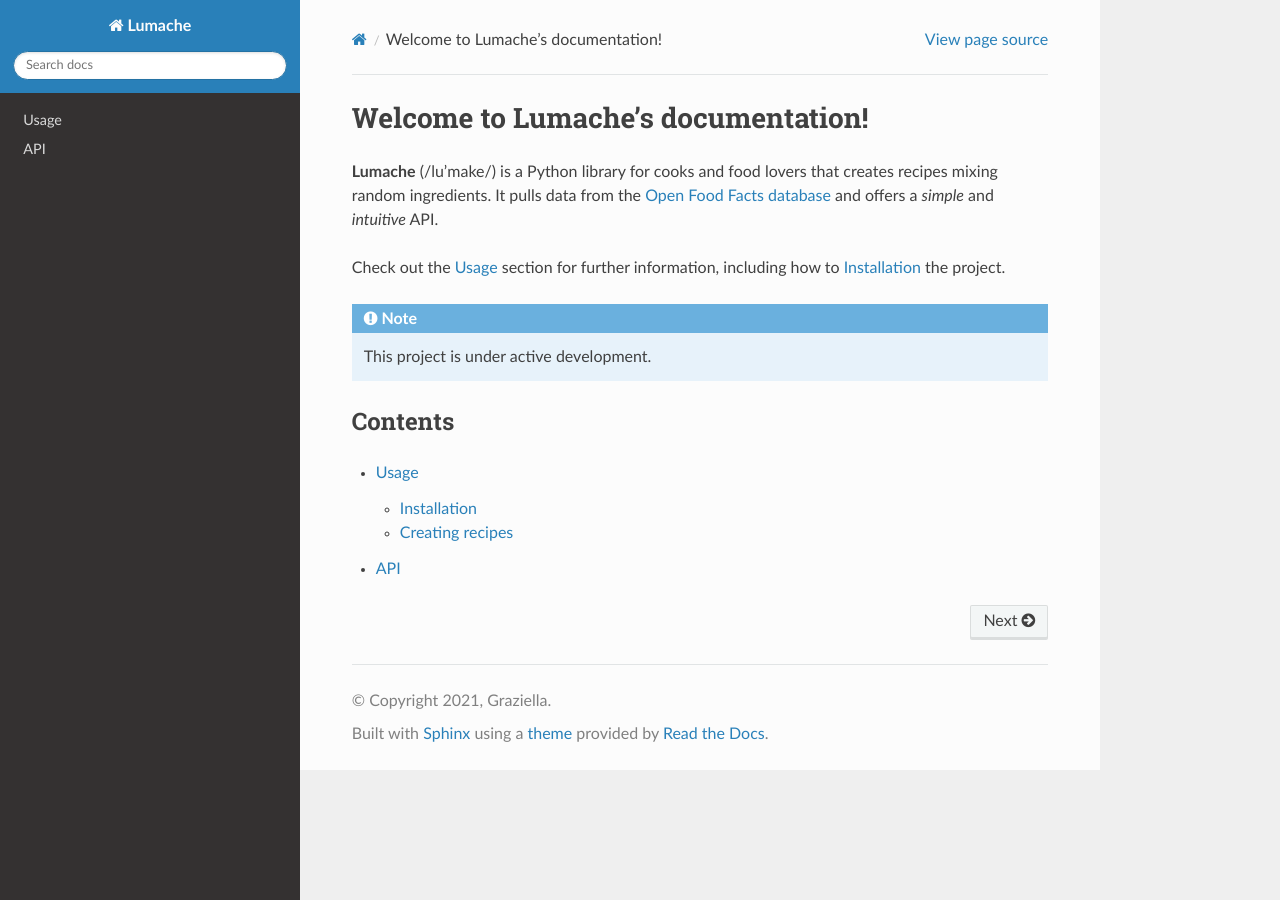
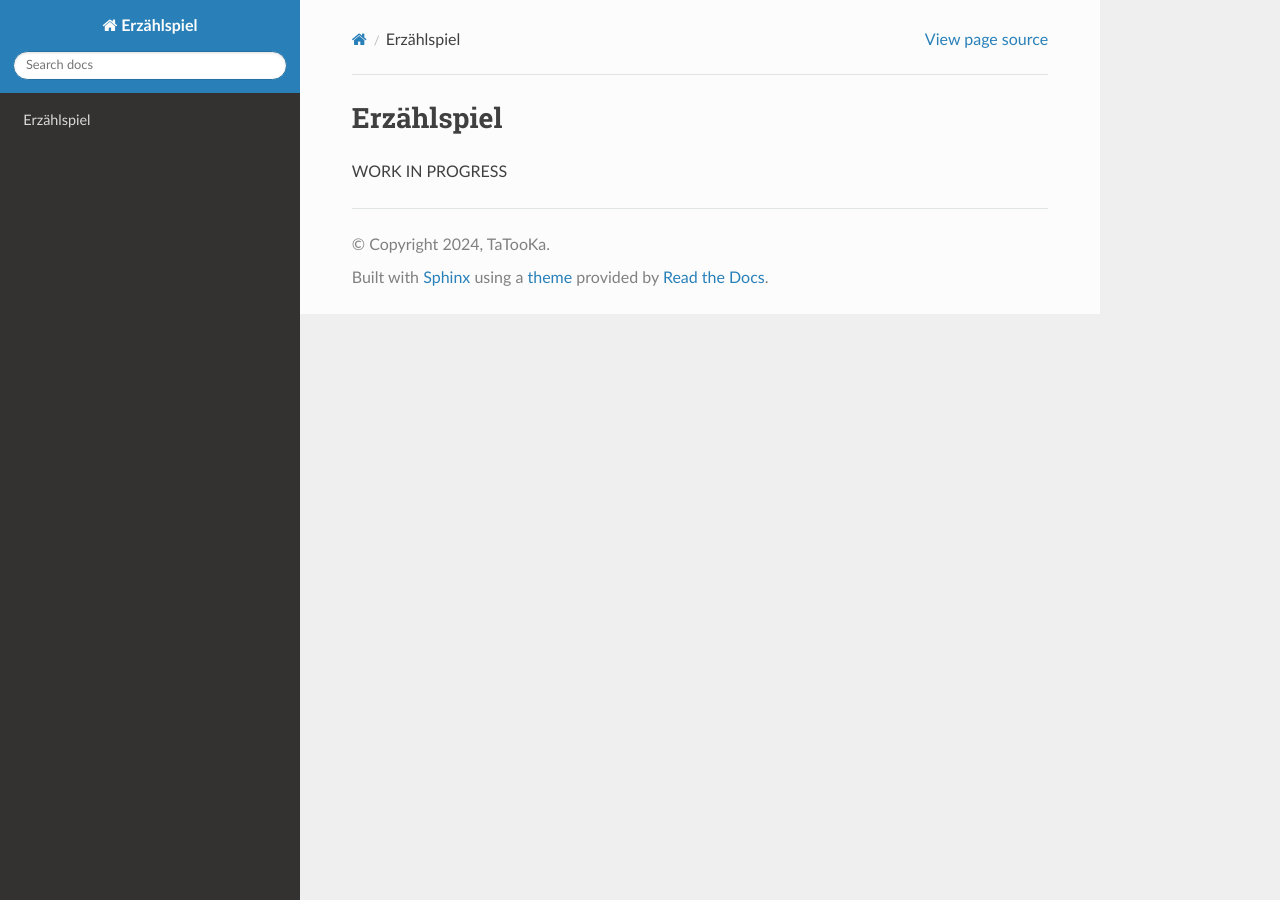
Before and after one commit to TaTooKa/froth, a Sphinx documentation site: the page built from docs/source/index.rst, in a window 1280 px wide. Built offline with Sphinx 7.4.7 and the Read the Docs theme 3.1.0, drawn with Linux system fonts in a browser that asks for light colours.

Commit message:
basic changes

```diff
--- a/docs/source/conf.py
+++ b/docs/source/conf.py
@@ -2,9 +2,9 @@
 
 # -- Project information
 
-project = 'Lumache'
-copyright = '2021, Graziella'
-author = 'Graziella'
+project = 'Erzählspiel'
+copyright = '2024, TaTooKa'
+author = 'TaTooKa'
 
 release = '0.1'
 version = '0.1.0'
--- a/docs/source/index.rst
+++ b/docs/source/index.rst
@@ -1,22 +1,4 @@
-Welcome to Lumache's documentation!
-===================================
+Erzählspiel
+===========
 
-**Lumache** (/lu'make/) is a Python library for cooks and food lovers
-that creates recipes mixing random ingredients.
-It pulls data from the `Open Food Facts database <https://world.openfoodfacts.org/>`_
-and offers a *simple* and *intuitive* API.
-
-Check out the :doc:`usage` section for further information, including
-how to :ref:`installation` the project.
-
-.. note::
-
-   This project is under active development.
-
-Contents
---------
-
-.. toctree::
-
-   usage
-   api
+WORK IN PROGRESS
--- a/pyproject.toml
+++ b/pyproject.toml
@@ -3,6 +3,6 @@
 build-backend = "flit_core.buildapi"
 
 [project]
-name = "lumache"
-authors = [{name = "Graziella", email = "graziella@lumache"}]
+name = "erzahlspiel"
+authors = [{name = "TaTooKa", email = "leandro.rolando@gmail.com"}]
 dynamic = ["version", "description"]
```
